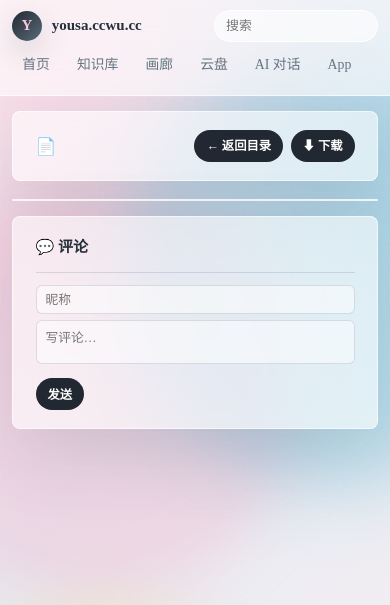
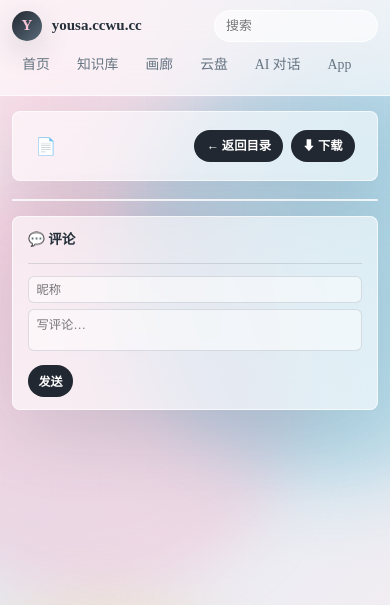
Before and after one commit to YOUSA-CECE/yousa.ccwu.cc, a Flask app: template templates/cloud_preview.html in a window 390 px wide. Shown: the top 605 px of the page. Run offline with Flask 3, Linux system fonts and the light colour scheme; the template is opened without the code that fills it, so the values that code supplies are empty; data comes from the database, SQL or seed files in the repository; some libraries are stand-ins or nearby versions.

Commit message:
fix: 评论区域移动端紧凑化、文件上传按钮移动端适配、下拉刷新修复
- cloud_preview.html: 移动端评论区域padding缩减30%, 字号缩小
- cloud.html: 文件输入改用<label>+透明化实现,兼容移动浏览器
- MainActivity.java: 关闭WebView过度滚动(OVER_SCROLL_NEVER),
  ACTION_DOWN在canPull时返回true正确拦截触摸事件

```diff
--- a/templates/cloud.html
+++ b/templates/cloud.html
@@ -105,8 +105,10 @@
     <!-- Upload drop zone -->
     <div class="upload-zone glass-panel" id="upload-zone">
         <p>📤 拖拽文件到此处上传，或点击选择</p>
-        <input type="file" id="file-input" multiple style="display:none" onchange="uploadFiles(this.files)">
-        <button class="form-btn form-btn-sm" onclick="document.getElementById('file-input').click()">选择文件</button>
+        <input type="file" id="file-input" multiple
+               onchange="uploadFiles(this.files)"
+               style="position:absolute;opacity:0;width:1px;height:1px;pointer-events:none">
+        <label for="file-input" class="form-btn form-btn-sm" style="cursor:pointer;display:inline-block">选择文件</label>
         <div style="margin-top:0.6rem;text-align:left">
             <label style="font-size:0.8rem;color:var(--text-muted)">标题（可选）</label>
             <input type="text" id="upload-title" placeholder="文件标题">
--- a/templates/cloud_preview.html
+++ b/templates/cloud_preview.html
@@ -1,5 +1,16 @@
 {% extends "base.html" %}
 {% block title %}{{ filename }} — 云盘预览{% endblock %}
+{% block head %}
+<style>
+@media (max-width: 640px) {
+    .cloud-comment-section { padding: 0.8rem 1rem !important; }
+    .cloud-comment-section h3 { font-size: 0.9rem !important; margin-bottom: 0.5rem !important; }
+    .cloud-comment-section #comment-text { font-size: 0.82rem !important; padding: 0.35rem 0.5rem !important; }
+    .cloud-comment-section #comment-name { font-size: 0.82rem !important; padding: 0.35rem 0.5rem !important; }
+    .cloud-comment-section .form-btn-sm { font-size: 0.8rem; padding: 0.3rem 0.7rem; }
+}
+</style>
+{% endblock %}
 {% block content %}
 <section style="max-width:900px;margin:0 auto">
     <div class="glass-panel" style="padding:1.2rem 1.5rem;margin-bottom:1.2rem;
@@ -26,7 +37,7 @@
     </div>
 
     <!-- Comments -->
-    <div class="glass-panel" style="padding:1.2rem 1.5rem;margin-top:1rem">
+    <div class="glass-panel cloud-comment-section" style="padding:1.2rem 1.5rem;margin-top:1rem">
         <h3 style="margin-bottom:0.8rem;font-size:1rem">💬 评论</h3>
         <div id="comments-list" style="margin-bottom:0.8rem"></div>
         <form id="comment-form" onsubmit="return postComment(event)" style="border-top:1px solid var(--border-dark);padding-top:0.8rem">
```
Also changed, not shown: 1 other file.
